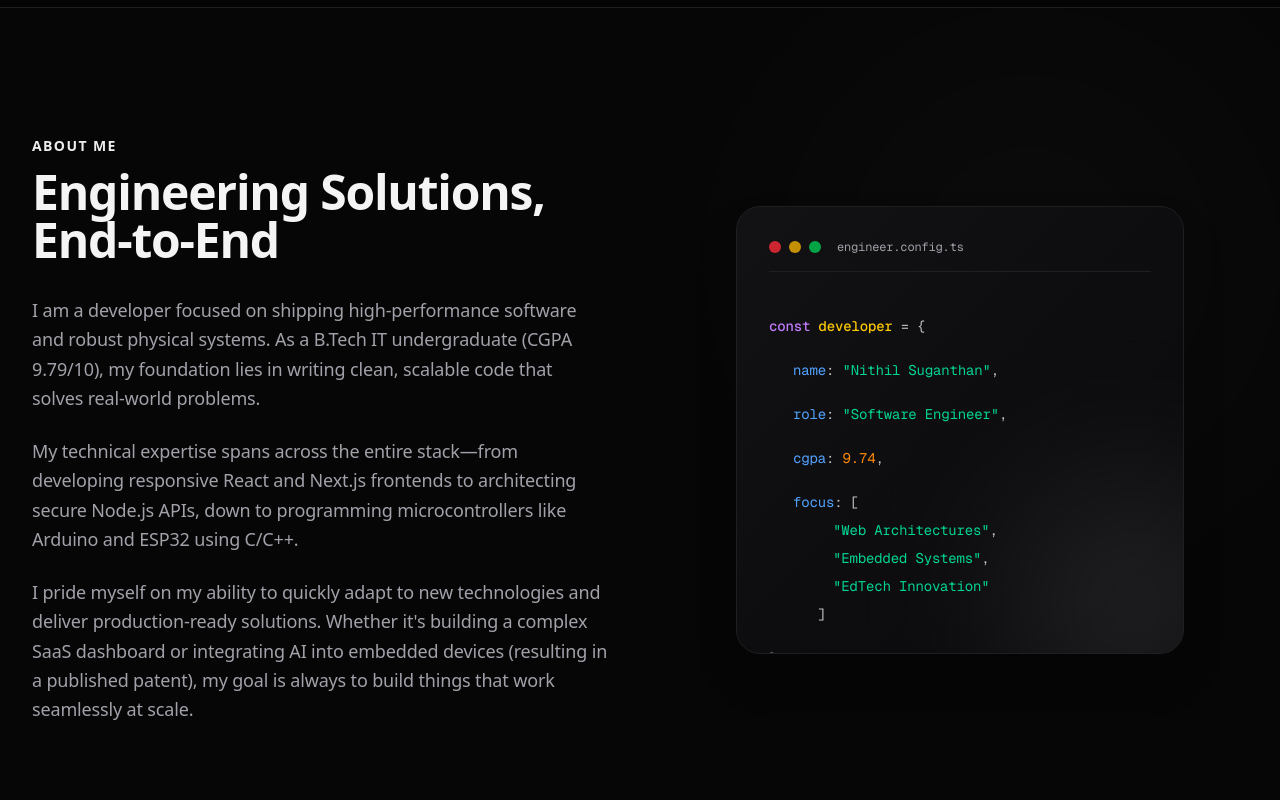
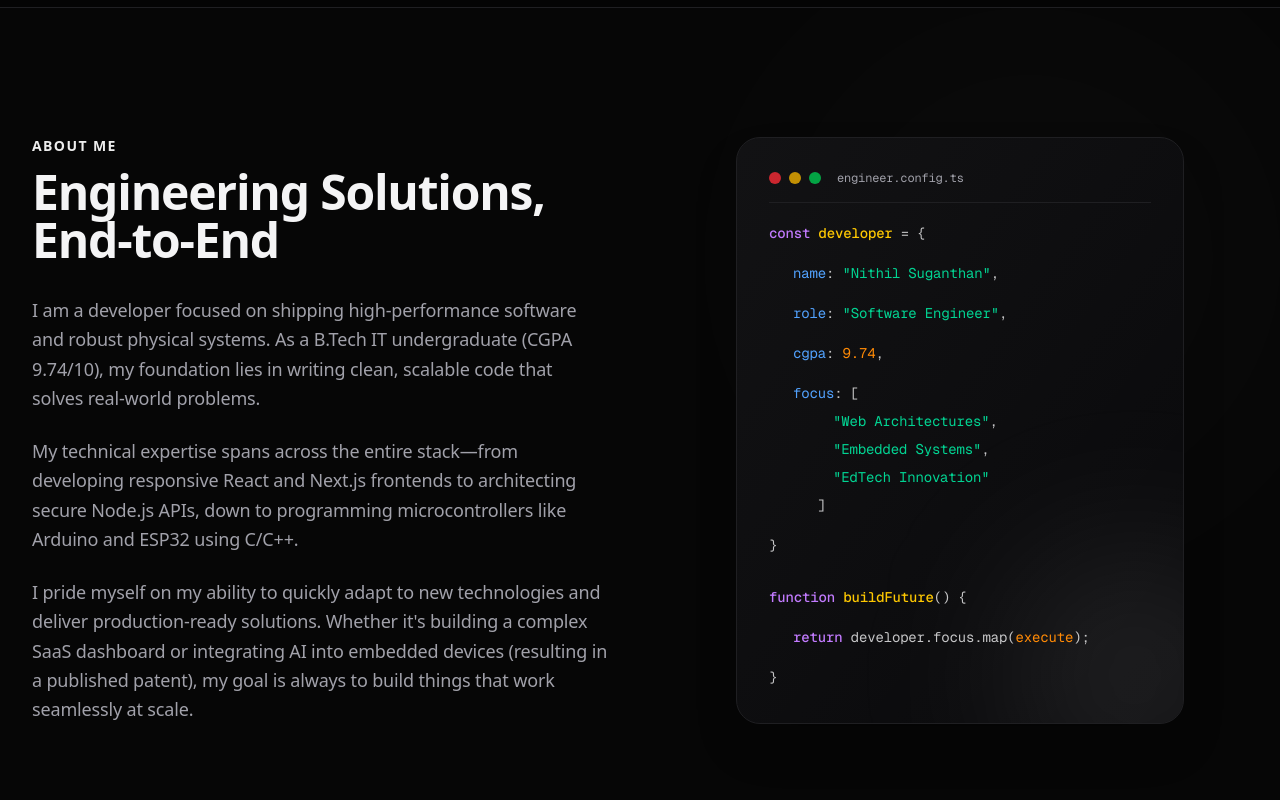
Before and after one commit to NithilSuganthan/Nithil-Suganthan-R-Portfolio, a Next.js app: page / in a window 1280 px wide. Shown: the part 1400-2200 px from the top of the page. Built offline with nearby package versions, Linux system fonts and the light colour scheme.

Commit message:
improve: optimize mobile layout across all sections

```diff
--- a/src/components/About.tsx
+++ b/src/components/About.tsx
@@ -8,14 +8,14 @@ export default function About() {
             {/* Decorative Blur */}
             <div className="absolute top-0 right-0 w-[500px] h-[500px] opacity-10 bg-primary/20 blur-[120px] rounded-full z-0 pointer-events-none" />
 
-            <div className="flex flex-col lg:flex-row gap-16 items-center relative z-10">
+            <div className="flex flex-col lg:flex-row gap-10 lg:gap-16 items-center relative z-10">
                 <FadeIn direction="right" className="w-full lg:w-1/2">
                     <h2 className="text-sm font-bold tracking-widest uppercase text-primary mb-3">About Me</h2>
-                    <h3 className="text-4xl md:text-5xl font-extrabold tracking-tight mb-8 text-foreground">
+                    <h3 className="text-3xl md:text-5xl font-extrabold tracking-tight mb-6 md:mb-8 text-foreground">
                         {aboutData.title}
                     </h3>
 
-                    <StaggerContainer className="space-y-6 text-muted-foreground text-lg leading-relaxed font-light">
+                    <StaggerContainer className="space-y-4 md:space-y-6 text-muted-foreground text-base md:text-lg leading-relaxed font-light">
                         {aboutData.paragraphs.map((para, index) => (
                             <StaggerItem key={index}>
                                 <p>{para}</p>
@@ -25,32 +25,32 @@ export default function About() {
                 </FadeIn>
 
                 <FadeIn direction="left" className="w-full lg:w-1/2 flex justify-center">
-                    <div className="relative w-full max-w-md aspect-square rounded-3xl bg-card border border-border/50 shadow-2xl p-8 overflow-hidden group">
+                    <div className="relative w-full max-w-md rounded-2xl md:rounded-3xl bg-card border border-border/50 shadow-2xl p-5 md:p-8 overflow-hidden group">
                         {/* Inner Glow */}
                         <div className="absolute inset-0 bg-gradient-to-br from-primary/5 to-transparent opacity-80" />
 
-                        <div className="flex flex-col gap-4 h-full z-10 relative">
-                            <div className="flex items-center gap-2 mb-6 border-b border-border/50 pb-4">
-                                <div className="w-3 h-3 rounded-full bg-red-500/80" />
-                                <div className="w-3 h-3 rounded-full bg-yellow-500/80" />
-                                <div className="w-3 h-3 rounded-full bg-green-500/80" />
+                        <div className="flex flex-col gap-3 md:gap-4 z-10 relative">
+                            <div className="flex items-center gap-2 border-b border-border/50 pb-3 md:pb-4">
+                                <div className="w-2.5 h-2.5 md:w-3 md:h-3 rounded-full bg-red-500/80" />
+                                <div className="w-2.5 h-2.5 md:w-3 md:h-3 rounded-full bg-yellow-500/80" />
+                                <div className="w-2.5 h-2.5 md:w-3 md:h-3 rounded-full bg-green-500/80" />
                                 <span className="ml-2 text-xs text-muted-foreground font-mono">engineer.config.ts</span>
                             </div>
 
-                            <div className="space-y-4 font-mono text-[13px] md:text-sm text-foreground/80 leading-loose">
+                            <div className="space-y-1.5 md:space-y-3 font-mono text-xs md:text-sm text-foreground/80 leading-relaxed md:leading-loose">
                                 <p><span className="text-purple-400 font-medium">const</span> <span className="text-yellow-400 font-medium">developer</span> = {"{"}</p>
-                                <p className="pl-6"><span className="text-blue-400">name</span>: <span className="text-emerald-400">"Nithil Suganthan"</span>,</p>
-                                <p className="pl-6"><span className="text-blue-400">role</span>: <span className="text-emerald-400">"Software Engineer"</span>,</p>
-                                <p className="pl-6"><span className="text-blue-400">cgpa</span>: <span className="text-orange-400">9.74</span>,</p>
-                                <p className="pl-6"><span className="text-blue-400">focus</span>: [<br />
-                                    <span className="pl-10 text-emerald-400">"Web Architectures"</span>,<br />
-                                    <span className="pl-10 text-emerald-400">"Embedded Systems"</span>,<br />
-                                    <span className="pl-10 text-emerald-400">"EdTech Innovation"</span><br />
-                                    <span className="pl-6">]</span></p>
-                                <p>{"}"};</p>
+                                <p className="pl-4 md:pl-6"><span className="text-blue-400">name</span>: <span className="text-emerald-400">&quot;Nithil Suganthan&quot;</span>,</p>
+                                <p className="pl-4 md:pl-6"><span className="text-blue-400">role</span>: <span className="text-emerald-400">&quot;Software Engineer&quot;</span>,</p>
+                                <p className="pl-4 md:pl-6"><span className="text-blue-400">cgpa</span>: <span className="text-orange-400">9.74</span>,</p>
+                                <p className="pl-4 md:pl-6"><span className="text-blue-400">focus</span>: [<br />
+                                    <span className="pl-8 md:pl-10 text-emerald-400">&quot;Web Architectures&quot;</span>,<br />
+                                    <span className="pl-8 md:pl-10 text-emerald-400">&quot;Embedded Systems&quot;</span>,<br />
+                                    <span className="pl-8 md:pl-10 text-emerald-400">&quot;EdTech Innovation&quot;</span><br />
+                                    <span className="pl-4 md:pl-6">]</span></p>
+                                <p>{"}"}</p>
 
-                                <p className="mt-6"><span className="text-purple-400 font-medium">function</span> <span className="text-yellow-400 font-medium">buildFuture</span>() {"{"}</p>
-                                <p className="pl-6"><span className="text-purple-400 font-medium">return</span> developer.focus.map(<span className="text-orange-400">execute</span>);</p>
+                                <p className="mt-3 md:mt-6"><span className="text-purple-400 font-medium">function</span> <span className="text-yellow-400 font-medium">buildFuture</span>() {"{"}</p>
+                                <p className="pl-4 md:pl-6"><span className="text-purple-400 font-medium">return</span> developer.focus.map(<span className="text-orange-400">execute</span>);</p>
                                 <p>{"}"}</p>
                             </div>
                         </div>
--- a/src/components/Hero.tsx
+++ b/src/components/Hero.tsx
@@ -22,7 +22,7 @@ export default function Hero() {
                 </StaggerItem>
 
                 <StaggerItem>
-                    <h1 className="text-6xl sm:text-7xl lg:text-8xl font-black tracking-tighter mb-6 leading-tight">
+                    <h1 className="text-5xl sm:text-7xl lg:text-8xl font-black tracking-tighter mb-4 md:mb-6 leading-tight">
                         Hi, I'm <br className="sm:hidden" />
                         <span className="text-transparent bg-clip-text bg-gradient-to-br from-foreground to-foreground/50">
                             {heroData.name.split(" ")[0]}
@@ -31,13 +31,13 @@ export default function Hero() {
                 </StaggerItem>
 
                 <StaggerItem>
-                    <p className="text-xl md:text-2xl text-muted-foreground mb-12 max-w-3xl mx-auto leading-relaxed font-light">
+                    <p className="text-lg md:text-2xl text-muted-foreground mb-8 md:mb-12 max-w-3xl mx-auto leading-relaxed font-light">
                         {heroData.description}
                     </p>
                 </StaggerItem>
 
                 <StaggerItem>
-                    <div className="flex flex-col sm:flex-row items-center justify-center gap-6">
+                    <div className="flex flex-col sm:flex-row items-center justify-center gap-4 md:gap-6">
                         <a
                             href="#projects"
                             className="group relative inline-flex items-center justify-center w-full sm:w-auto overflow-hidden rounded-full p-4 px-8 font-medium bg-primary text-primary-foreground shadow-lg transition-transform hover:scale-105 active:scale-95"
--- a/src/components/SectionWrapper.tsx
+++ b/src/components/SectionWrapper.tsx
@@ -11,7 +11,7 @@ interface SectionWrapperProps {
 
 export default function SectionWrapper({ id, children, className = "" }: SectionWrapperProps) {
     return (
-        <section id={id} className={`py-20 md:py-32 ${className}`}>
+        <section id={id} className={`py-14 md:py-32 ${className}`}>
             <motion.div
                 initial={{ opacity: 0, y: 20 }}
                 whileInView={{ opacity: 1, y: 0 }}
--- a/src/data/portfolio.ts
+++ b/src/data/portfolio.ts
@@ -15,7 +15,7 @@ export const heroData = {
 export const aboutData = {
     title: "Engineering Solutions, End-to-End",
     paragraphs: [
-        "I am a developer focused on shipping high-performance software and robust physical systems. As a B.Tech IT undergraduate (CGPA 9.79/10), my foundation lies in writing clean, scalable code that solves real-world problems.",
+        "I am a developer focused on shipping high-performance software and robust physical systems. As a B.Tech IT undergraduate (CGPA 9.74/10), my foundation lies in writing clean, scalable code that solves real-world problems.",
         "My technical expertise spans across the entire stack—from developing responsive React and Next.js frontends to architecting secure Node.js APIs, down to programming microcontrollers like Arduino and ESP32 using C/C++.",
         "I pride myself on my ability to quickly adapt to new technologies and deliver production-ready solutions. Whether it's building a complex SaaS dashboard or integrating AI into embedded devices (resulting in a published patent), my goal is always to build things that work seamlessly at scale."
     ]
@@ -137,17 +137,17 @@ export const projects = [
         border: "group-hover:border-emerald-500/50"
     },
     {
-        title: "NetJS Backend Service",
-        tagline: "Scalable Administrative API",
-        problem: "Schools manage complex data (students, staff, logic) using legacy systems that lack type safety and API accessibility.",
-        role: "Backend Architect. Designed the data schema and implemented robust RESTful endpoints.",
-        solution: "Architected a scalable, strongly-typed backend service utilizing NestJS to centralize and secure school operations.",
-        result: "Provided a centralized data management system enabling microservice-ready architecture.",
-        tech: ["NestJS", "TypeScript", "PostgreSQL", "REST APIs"],
-        github: "https://github.com/Nithil/nestjs-school-management",
-        demo: "#",
-        color: "from-blue-500/10 to-blue-900/10",
-        border: "group-hover:border-blue-500/50"
+        title: "Legally.ai",
+        tagline: "AI-Powered Legal Document Decoder",
+        problem: "Legal documents are dense, jargon-heavy, and inaccessible to the average person, creating barriers to understanding contracts, agreements, and policies.",
+        role: "Full-Stack Developer. Built the AI integration pipeline and the frontend interface.",
+        solution: "Developed LegalDecoder — a web application that uses AI to simplify and decode complex legal documents into plain, human-readable language in seconds.",
+        result: "Empowered users to understand legal content without a lawyer, reducing comprehension time and increasing accessibility to legal literacy.",
+        tech: ["JavaScript", "HTML", "CSS", "AI/LLM APIs"],
+        github: "https://github.com/NithilSuganthan/Legally.ai",
+        demo: "https://legally-ai-tau.vercel.app",
+        color: "from-cyan-500/10 to-cyan-900/10",
+        border: "group-hover:border-cyan-500/50"
     },
     {
         title: "AI-Integrated Watch Embedded System",
```
